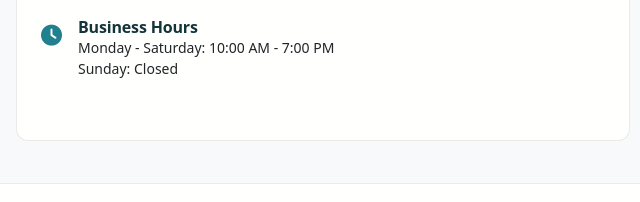
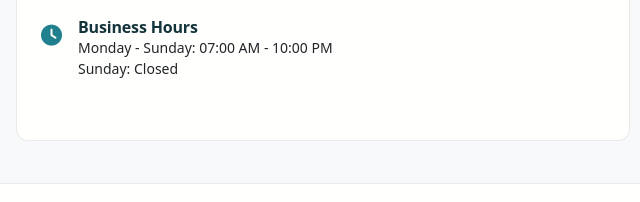
Before and after one commit to moryaarun/propertywala, a plain HTML site: page index.html in a window 1280 px wide. Shown: the part 2554-2756 px from the top of the page, 0-640 px from the left. Drawn offline with nearby package versions, Linux system fonts and the light colour scheme.

Commit message:
update the time

```diff
--- a/index.html
+++ b/index.html
@@ -281,7 +281,7 @@
                             </div>
                             <div class="contact-details">
                                 <h5>Business Hours</h5>
-                                <p>Monday - Saturday: 10:00 AM - 7:00 PM<br>
+                                <p>Monday - Sunday: 07:00 AM - 10:00 PM<br>
                                 Sunday: Closed</p>
                             </div>
                         </div>
```
